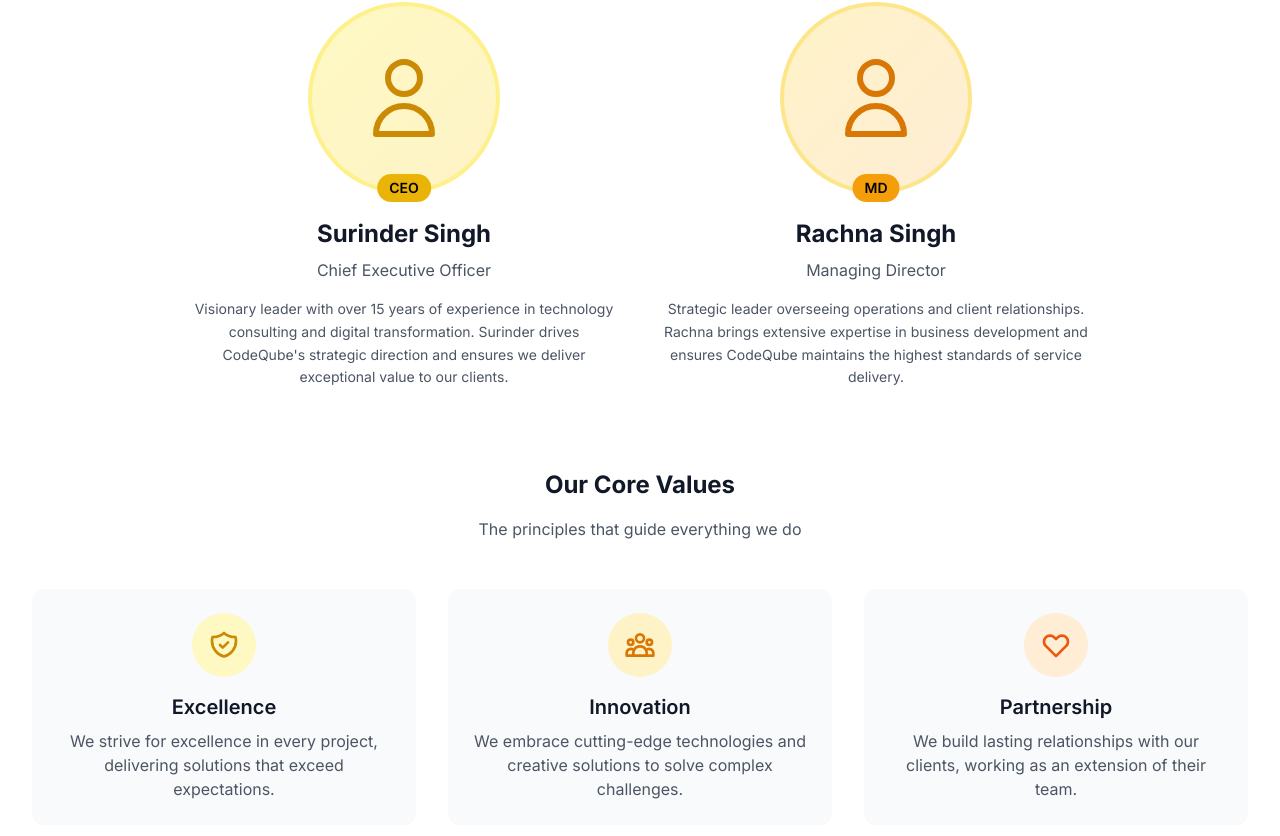
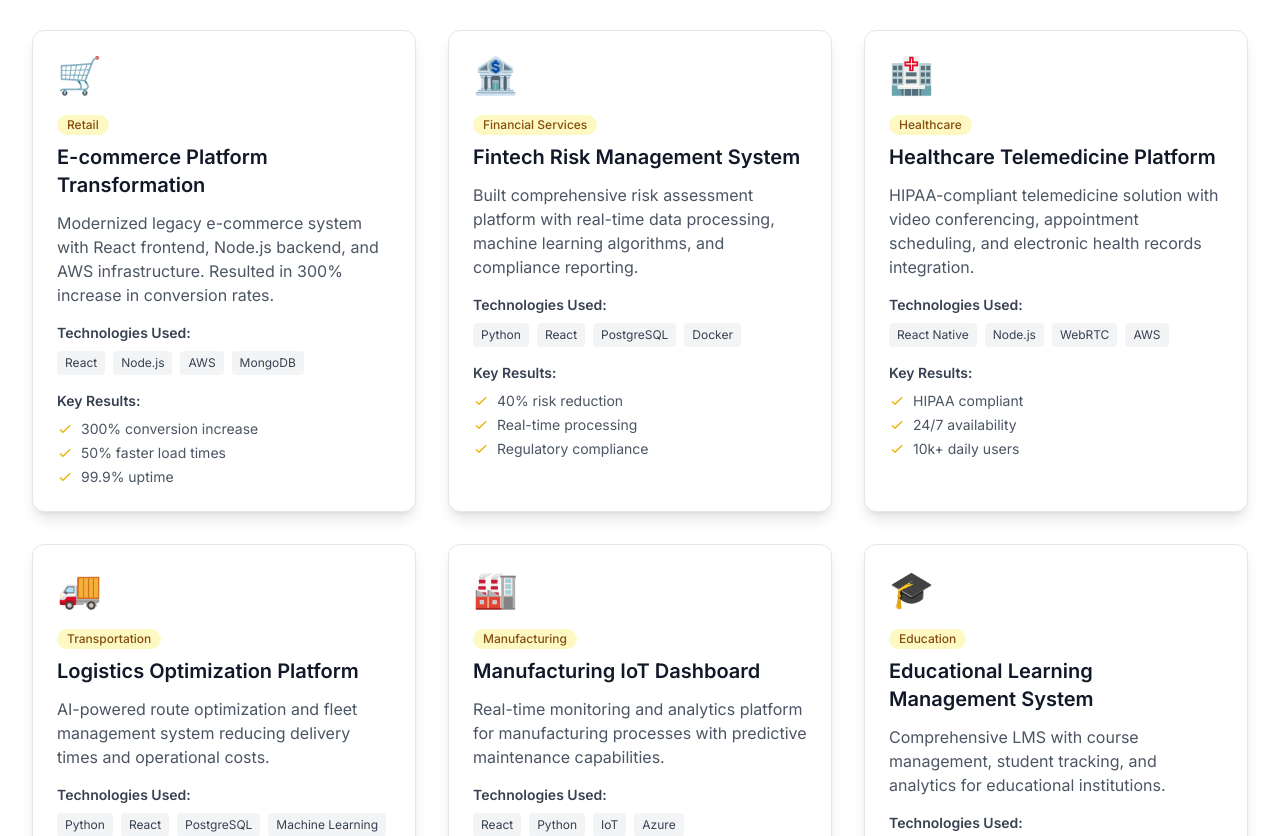
Before and after one commit to Surinder07/codeqube, a Next.js app: page / in a window 1280 px wide. Shown: the part 2564-3400 px from the top of the page. Built offline with nearby package versions, Linux system fonts and the light colour scheme.

Commit message:
team section

```diff
--- a/app/page.tsx
+++ b/app/page.tsx
@@ -148,116 +148,6 @@
       </section>
 
       <AboutUs />
-
-      {/* Team Section */}
-      <section className="py-20 px-4 sm:px-6 lg:px-8 bg-white">
-        <div className="max-w-7xl mx-auto">
-          <div className="text-center mb-16">
-            <h2 className="text-3xl sm:text-4xl font-bold text-gray-900 mb-4">
-              Meet Our Leadership Team
-            </h2>
-            <p className="text-xl text-gray-600 max-w-2xl mx-auto">
-              Experienced leaders driving innovation and digital transformation
-            </p>
-          </div>
-
-          <div className="grid grid-cols-1 md:grid-cols-2 gap-12 max-w-4xl mx-auto">
-            {/* CEO */}
-            <div className="text-center">
-              <div className="relative mb-6">
-                <div className="w-48 h-48 mx-auto bg-gradient-to-br from-yellow-100 to-amber-100 rounded-full flex items-center justify-center border-4 border-yellow-200">
-                  <svg className="w-24 h-24 text-yellow-600" fill="none" stroke="currentColor" viewBox="0 0 24 24">
-                    <path strokeLinecap="round" strokeLinejoin="round" strokeWidth={1.5} d="M16 7a4 4 0 11-8 0 4 4 0 018 0zM12 14a7 7 0 00-7 7h14a7 7 0 00-7-7z" />
-                  </svg>
-                </div>
-                <div className="absolute -bottom-2 left-1/2 transform -translate-x-1/2">
-                  <div className="bg-yellow-500 text-black px-3 py-1 rounded-full text-sm font-semibold">
-                    CEO
-                  </div>
-                </div>
-              </div>
-              <h3 className="text-2xl font-bold text-gray-900 mb-2">Surinder Singh</h3>
-              <p className="text-gray-600 mb-4">Chief Executive Officer</p>
-              <p className="text-gray-600 text-sm leading-relaxed">
-                Visionary leader with over 15 years of experience in technology consulting and digital transformation.
-                Surinder drives CodeQube's strategic direction and ensures we deliver exceptional value to our clients.
-              </p>
-            </div>
-
-            {/* MD */}
-            <div className="text-center">
-              <div className="relative mb-6">
-                <div className="w-48 h-48 mx-auto bg-gradient-to-br from-amber-100 to-orange-100 rounded-full flex items-center justify-center border-4 border-amber-200">
-                  <svg className="w-24 h-24 text-amber-600" fill="none" stroke="currentColor" viewBox="0 0 24 24">
-                    <path strokeLinecap="round" strokeLinejoin="round" strokeWidth={1.5} d="M16 7a4 4 0 11-8 0 4 4 0 018 0zM12 14a7 7 0 00-7 7h14a7 7 0 00-7-7z" />
-                  </svg>
-                </div>
-                <div className="absolute -bottom-2 left-1/2 transform -translate-x-1/2">
-                  <div className="bg-amber-500 text-black px-3 py-1 rounded-full text-sm font-semibold">
-                    MD
-                  </div>
-                </div>
-              </div>
-              <h3 className="text-2xl font-bold text-gray-900 mb-2">Rachna Singh</h3>
-              <p className="text-gray-600 mb-4">Managing Director</p>
-              <p className="text-gray-600 text-sm leading-relaxed">
-                Strategic leader overseeing operations and client relationships. Rachna brings extensive expertise
-                in business development and ensures CodeQube maintains the highest standards of service delivery.
-              </p>
-            </div>
-          </div>
-
-          {/* Company Values */}
-          <div className="mt-20">
-            <div className="text-center mb-12">
-              <h3 className="text-2xl font-bold text-gray-900 mb-4">
-                Our Core Values
-              </h3>
-              <p className="text-gray-600">
-                The principles that guide everything we do
-              </p>
-            </div>
-
-            <div className="grid grid-cols-1 md:grid-cols-3 gap-8">
-              <div className="text-center p-6 bg-gray-50 rounded-xl">
-                <div className="w-16 h-16 bg-yellow-100 rounded-full flex items-center justify-center mx-auto mb-4">
-                  <svg className="w-8 h-8 text-yellow-600" fill="none" stroke="currentColor" viewBox="0 0 24 24">
-                    <path strokeLinecap="round" strokeLinejoin="round" strokeWidth={2} d="M9 12l2 2 4-4m5.618-4.016A11.955 11.955 0 0112 2.944a11.955 11.955 0 01-8.618 3.04A12.02 12.02 0 003 9c0 5.591 3.824 10.29 9 11.622 5.176-1.332 9-6.03 9-11.622 0-1.042-.133-2.052-.382-3.016z" />
-                  </svg>
-                </div>
-                <h4 className="text-xl font-semibold text-gray-900 mb-2">Excellence</h4>
-                <p className="text-gray-600">
-                  We strive for excellence in every project, delivering solutions that exceed expectations.
-                </p>
-              </div>
-
-              <div className="text-center p-6 bg-gray-50 rounded-xl">
-                <div className="w-16 h-16 bg-amber-100 rounded-full flex items-center justify-center mx-auto mb-4">
-                  <svg className="w-8 h-8 text-amber-600" fill="none" stroke="currentColor" viewBox="0 0 24 24">
-                    <path strokeLinecap="round" strokeLinejoin="round" strokeWidth={2} d="M17 20h5v-2a3 3 0 00-5.356-1.857M17 20H7m10 0v-2c0-.656-.126-1.283-.356-1.857M7 20H2v-2a3 3 0 015.356-1.857M7 20v-2c0-.656.126-1.283.356-1.857m0 0a5.002 5.002 0 019.288 0M15 7a3 3 0 11-6 0 3 3 0 016 0zm6 3a2 2 0 11-4 0 2 2 0 014 0zM7 10a2 2 0 11-4 0 2 2 0 014 0z" />
-                  </svg>
-                </div>
-                <h4 className="text-xl font-semibold text-gray-900 mb-2">Innovation</h4>
-                <p className="text-gray-600">
-                  We embrace cutting-edge technologies and creative solutions to solve complex challenges.
-                </p>
-              </div>
-
-              <div className="text-center p-6 bg-gray-50 rounded-xl">
-                <div className="w-16 h-16 bg-orange-100 rounded-full flex items-center justify-center mx-auto mb-4">
-                  <svg className="w-8 h-8 text-orange-600" fill="none" stroke="currentColor" viewBox="0 0 24 24">
-                    <path strokeLinecap="round" strokeLinejoin="round" strokeWidth={2} d="M4.318 6.318a4.5 4.5 0 000 6.364L12 20.364l7.682-7.682a4.5 4.5 0 00-6.364-6.364L12 7.636l-1.318-1.318a4.5 4.5 0 00-6.364 0z" />
-                  </svg>
-                </div>
-                <h4 className="text-xl font-semibold text-gray-900 mb-2">Partnership</h4>
-                <p className="text-gray-600">
-                  We build lasting relationships with our clients, working as an extension of their team.
-                </p>
-              </div>
-            </div>
-          </div>
-        </div>
-      </section>
 
       <Projects />
 
--- a/app/team/page.tsx
+++ b/app/team/page.tsx
@@ -1,3 +1,5 @@
+'use client';
+
 import Header from '../../components/Header';
 
 export default function TeamPage() {
@@ -8,8 +10,10 @@
       role: "Chief Executive Officer",
       shortRole: "CEO",
       description: "Visionary leader with over 15 years of experience in technology consulting and digital transformation. Surinder drives CodeQube's strategic direction and ensures we deliver exceptional value to our clients.",
-      image: "👨‍💼",
-      color: "yellow"
+      image: "https://via.placeholder.com/256x256/FFD700/000000?text=SS",
+      color: "yellow",
+      ethnicity: "Indian",
+      gender: "male"
     },
     {
       id: 2,
@@ -17,8 +21,10 @@
       role: "Managing Director",
       shortRole: "MD",
       description: "Strategic leader overseeing operations and client relationships. Rachna brings extensive expertise in business development and ensures CodeQube maintains the highest standards of service delivery.",
-      image: "👩‍💼",
-      color: "yellow"
+      image: "https://via.placeholder.com/256x256/FFD700/000000?text=RS",
+      color: "yellow",
+      ethnicity: "Indian",
+      gender: "female"
     },
     {
       id: 3,
@@ -26,8 +32,10 @@
       role: "Full Stack Developer",
       shortRole: "Developer",
       description: "Experienced full-stack developer with expertise in modern web technologies. Sachin builds robust, scalable applications using cutting-edge frameworks and best practices.",
-      image: "👨‍💻",
-      color: "amber"
+      image: "https://via.placeholder.com/256x256/F59E0B/000000?text=SS",
+      color: "amber",
+      ethnicity: "Indian",
+      gender: "male"
     },
     {
       id: 4,
@@ -35,8 +43,10 @@
       role: "Senior Developer",
       shortRole: "Senior Dev",
       description: "Senior developer with deep technical knowledge and leadership skills. Vikas mentors junior developers and ensures code quality across all projects.",
-      image: "👨‍💻",
-      color: "amber"
+      image: "https://via.placeholder.com/256x256/F59E0B/000000?text=VK",
+      color: "amber",
+      ethnicity: "Indian",
+      gender: "male"
     },
     {
       id: 5,
@@ -44,8 +54,10 @@
       role: "Marketing Head",
       shortRole: "Marketing",
       description: "Creative marketing strategist driving brand awareness and lead generation. Arjun develops comprehensive digital marketing campaigns that deliver measurable results.",
-      image: "📈",
-      color: "orange"
+      image: "https://via.placeholder.com/256x256/EA580C/000000?text=AS",
+      color: "orange",
+      ethnicity: "Indian",
+      gender: "male"
     },
     {
       id: 6,
@@ -53,8 +65,10 @@
       role: "Sales Manager",
       shortRole: "Sales",
       description: "Results-driven sales professional with a proven track record of exceeding targets. Varun builds strong client relationships and drives business growth.",
-      image: "💼",
-      color: "orange"
+      image: "https://via.placeholder.com/256x256/EA580C/000000?text=V",
+      color: "orange",
+      ethnicity: "Indian",
+      gender: "male"
     },
     {
       id: 7,
@@ -62,8 +76,10 @@
       role: "Sales Consultant",
       shortRole: "Consultant",
       description: "Experienced sales consultant specializing in technology solutions. Erik helps clients understand their needs and recommends the best digital transformation strategies.",
-      image: "🤝",
-      color: "yellow"
+      image: "https://via.placeholder.com/256x256/FFD700/000000?text=EM",
+      color: "yellow",
+      ethnicity: "White",
+      gender: "male"
     }
   ];
 
@@ -146,8 +162,30 @@
                   <div className="text-center">
                     {/* Profile Picture */}
                     <div className="relative mb-6">
-                      <div className={`w-32 h-32 mx-auto ${colors.iconBg} rounded-full flex items-center justify-center border-4 border-white shadow-lg`}>
-                        <span className="text-4xl">{member.image}</span>
+                      <div className={`w-32 h-32 mx-auto ${colors.iconBg} rounded-full flex items-center justify-center border-4 border-white shadow-lg overflow-hidden`}>
+                        {/* AI-Generated Image Placeholder */}
+                        <img
+                          src={member.image}
+                          alt={`${member.name} - ${member.role}`}
+                          className="w-full h-full object-cover"
+                          onError={(e) => {
+                            // Fallback to placeholder if image fails to load
+                            const target = e.currentTarget as HTMLImageElement;
+                            target.style.display = 'none';
+                            const fallback = target.nextElementSibling as HTMLElement;
+                            if (fallback) fallback.classList.remove('hidden');
+                          }}
+                        />
+                        <div className="w-full h-full bg-gradient-to-br from-gray-200 to-gray-300 flex items-center justify-center hidden">
+                          <div className="text-center text-gray-600">
+                            <div className="text-2xl mb-1">
+                              {member.gender === 'female' ? '👩' : '👨'}
+                            </div>
+                            <div className="text-xs font-medium">
+                              {member.ethnicity}
+                            </div>
+                          </div>
+                        </div>
                       </div>
                       <div className={`absolute -bottom-2 left-1/2 transform -translate-x-1/2 ${colors.badgeBg} text-black px-3 py-1 rounded-full text-sm font-semibold shadow-md`}>
                         {member.shortRole}
```
